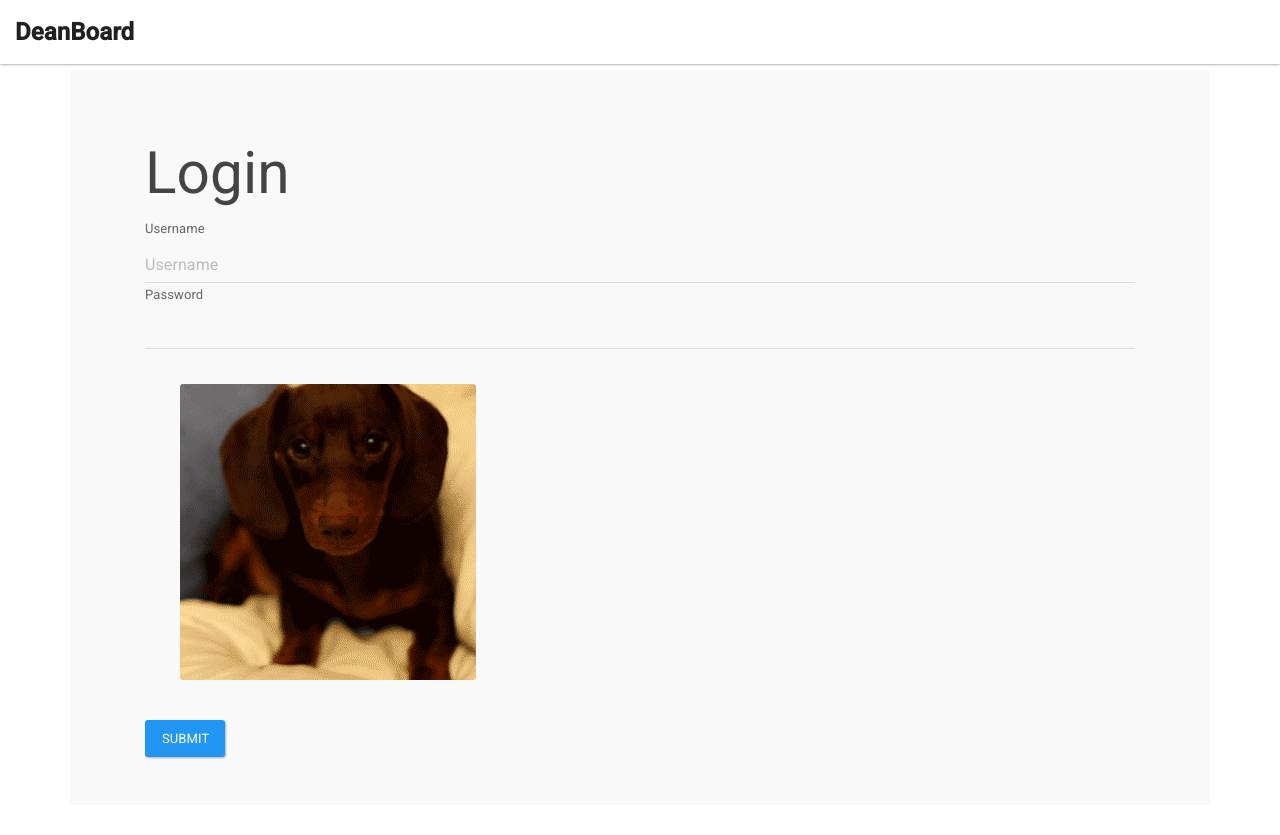
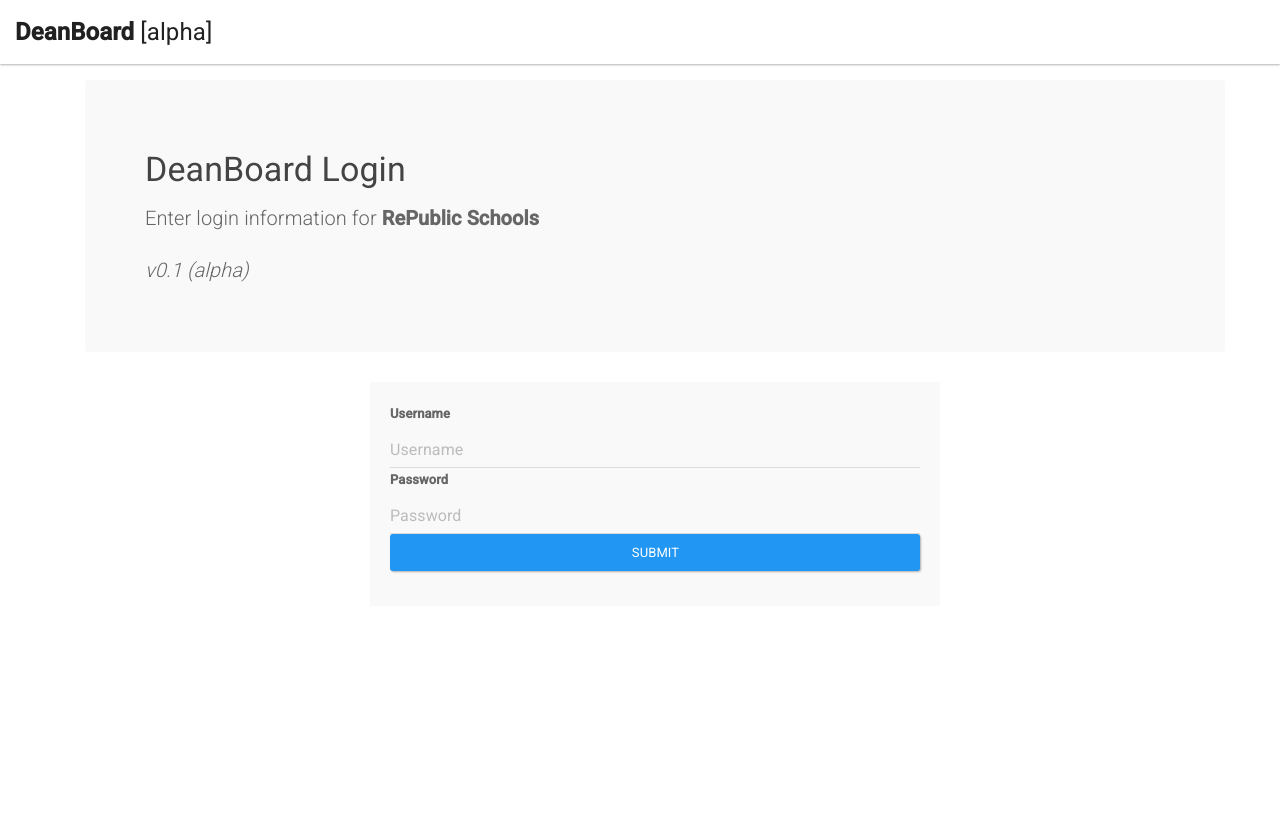
Before and after one commit to adpirz/deanboard2, a Django app: page /login/ in a window 1280 px wide. After the commit the page ends 573 px from the top, so only its background shows below. Run offline with Django 3.2, Linux system fonts and the light colour scheme; some libraries are stand-ins or nearby versions.

Commit message:
updated login page

```diff
--- a/referrals/models.py
+++ b/referrals/models.py
@@ -6,6 +6,7 @@
 now = datetime.datetime.now()
 
 # Create your models here.
+
 class Advisory(models.Model):
     GRADE_CHOICES = (
     (5, '5'),
--- a/static/js/referrals-ajax.js
+++ b/static/js/referrals-ajax.js
@@ -1,3 +1,6 @@
-$(document).ready(function(){
-
-})
+$(document).ready(function() {
+	$('#alphathepup').hide();
+	$('#clickforpup').click(function() {
+		$('#alphathepup').toggle();
+	});
+});
--- a/static/referrals.css
+++ b/static/referrals.css
@@ -1,7 +1,10 @@
 body{
-	padding-top:70px;
+	padding-top:80px;
 }
 
+.panel{
+	min-width: 345px;
+}
 .autocomplete-light-widget input,
 .autocomplete-light-widget input:focus {
     width: 100% !important;
--- a/templates/base.html
+++ b/templates/base.html
@@ -29,7 +29,7 @@
                     <span class="icon-bar"></span>
                     <span class="icon-bar"></span>
                 </button>
-                <a class="navbar-brand" href="{% url 'index' %}"><strong>DeanBoard</strong></a>
+                <a class="navbar-brand" href="{% url 'index' %}"><strong>DeanBoard</strong> [alpha]</a>
 
 
             </div>
@@ -57,9 +57,16 @@
                 {% block body_block %}
                 {% endblock body_block %}
             {% else %}
-                <div class="jumbotron">
-                    <div class="container">
-                        <h1>Login</h1>
+                <div class="container">
+                    <div class="jumbotron">
+                        <h3>DeanBoard Login</h3>
+                        <p>Enter login information for <strong>RePublic Schools</strong></p>
+                        <p id='clickforpup'><em>v0.1 (alpha)</em></p>
+                        <div class="container" id='alphathepup'>
+                            <img src="{% static 'puppycute.gif' %}" alt="Best way to start the day." class ="img-responsive img-rounded">
+                        <p align='center'>(this is Alpha the pup)</p>
+                        </div>
+                    </div>
                             <form action="{% url 'user_login' %}" method="post" accept-charset="utf-8">
                             {% csrf_token %}
                                 {% if error %}
@@ -68,19 +75,15 @@
                                        <strong>Error</strong> {{ error }}
                                    </div>
                                 {% endif %}
-                                <div class="form-group">
-                                    <label for="username">Username</label>
-                                    <input type="text" class="form-control" name="username" placeholder="Username">
-                                    <label for="password">Password</label>
-                                    <input type="password" name="password" class="form-control" required="required">
-                                </div>
-                                <div class="well">
-                                    <div class="container">
-                                        <img src="{% static 'puppycute.gif' %}" alt="Best way to start the day." class ="img-responsive img-rounded">
+                                <div class="well col-md-6 col-md-offset-3 col-lg-6 col-lg-offset-3">
+                                    <div class="form-group">
+                                        <label for="username"><strong>Username</strong></label>
+                                        <input type="text" class="form-control" name="username" placeholder="Username">
+                                        <label for="password"><strong>Password</strong></label>
+                                        <input type="password" name="password" class="form-control" required="required" placeholder="Password">
+                                        <button type="submit" class="btn btn-primary btn-block">Submit</button>
                                     </div>
                                 </div>
-
-                                <button type="submit" class="btn btn-primary">Submit</button>
                             </form>
                     </div>
                 </div>
@@ -90,5 +93,6 @@
             <!-- jQuery -->
         <script src="https://ajax.googleapis.com/ajax/libs/jquery/2.1.3/jquery.min.js"></script>
         {% include 'autocomplete_light/static.html' %}
-                <!-- Bootstrap JavaScript -->
+        <script type = "text/javascript" src="{% static 'js/referrals-ajax.js' %}"></script>
+        <!-- Bootstrap JavaScript -->
         <script src="//netdna.bootstrapcdn.com/bootstrap/3.1.1/js/bootstrap.min.js"></script>
```
Also changed, not shown: 1 other file.
